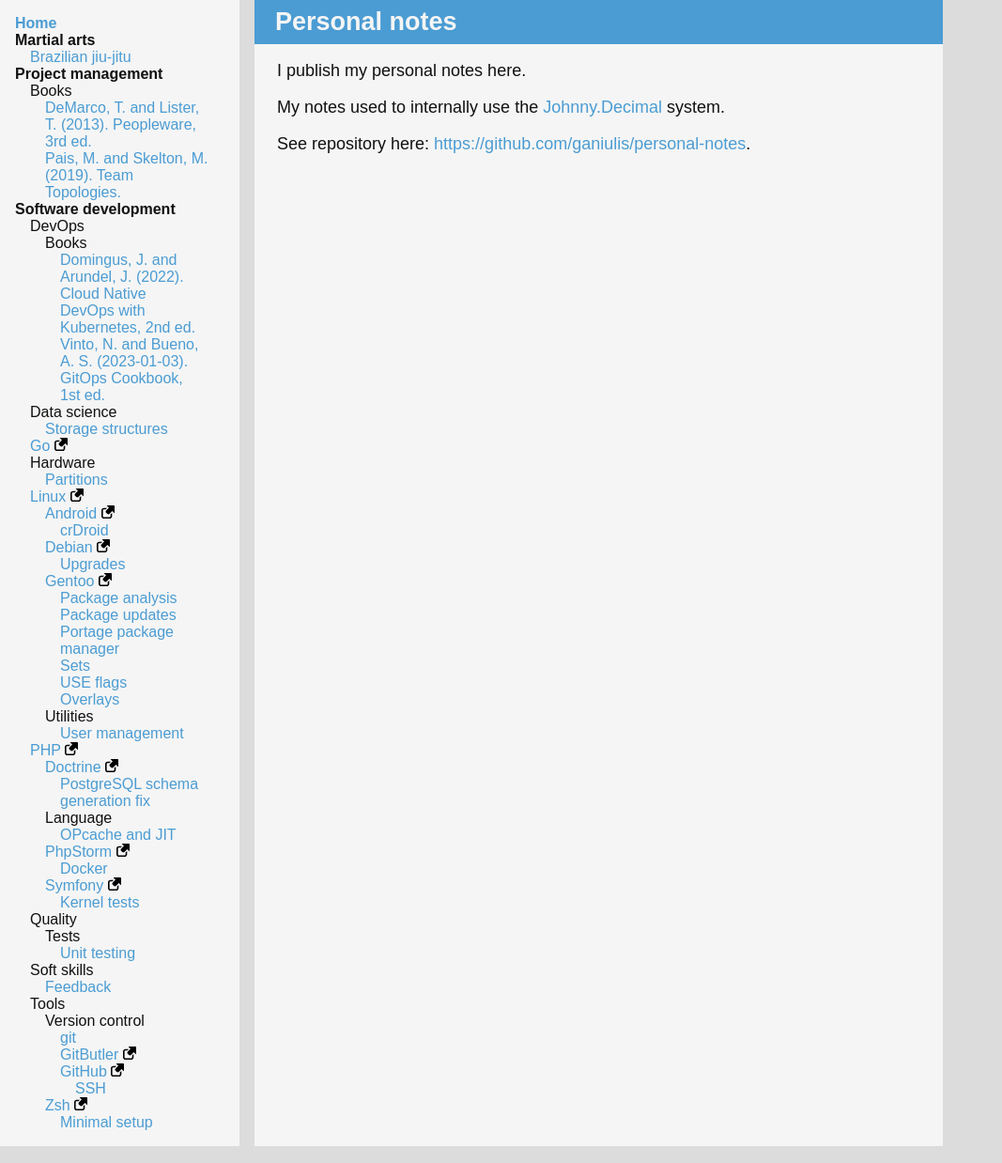
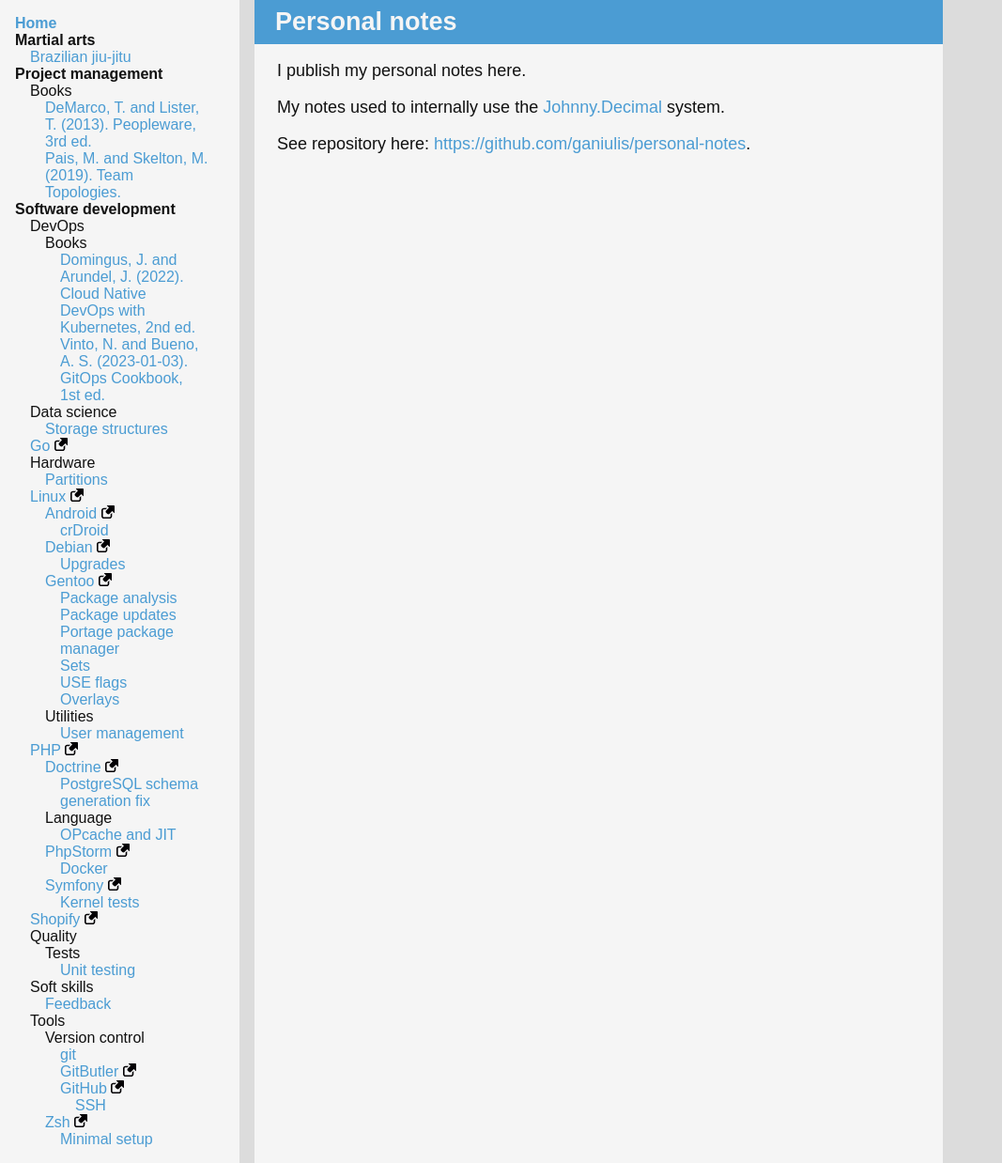
Before and after one commit to ganiulis/personal-notes, a Jekyll site: the page built from index.md, in a window 1280 px wide. Shown: the whole page at 94% size, without its empty margins (0-1067 px from the left). Built offline with Jekyll 4.4.1, drawn with Linux system fonts in a browser that asks for light colours; our own code applies the rules of GitHub Pages for plain Markdown files.

Commit message:
feat: Notes

```diff
--- a/_data/navigation.yaml
+++ b/_data/navigation.yaml
@@ -103,6 +103,8 @@ items:
             items:
               - title: Kernel tests
                 path: kernel-tests
+      - title: Shopify
+        website: https://shopify.dev
       - title: Quality
         path: quality
         items:
```
